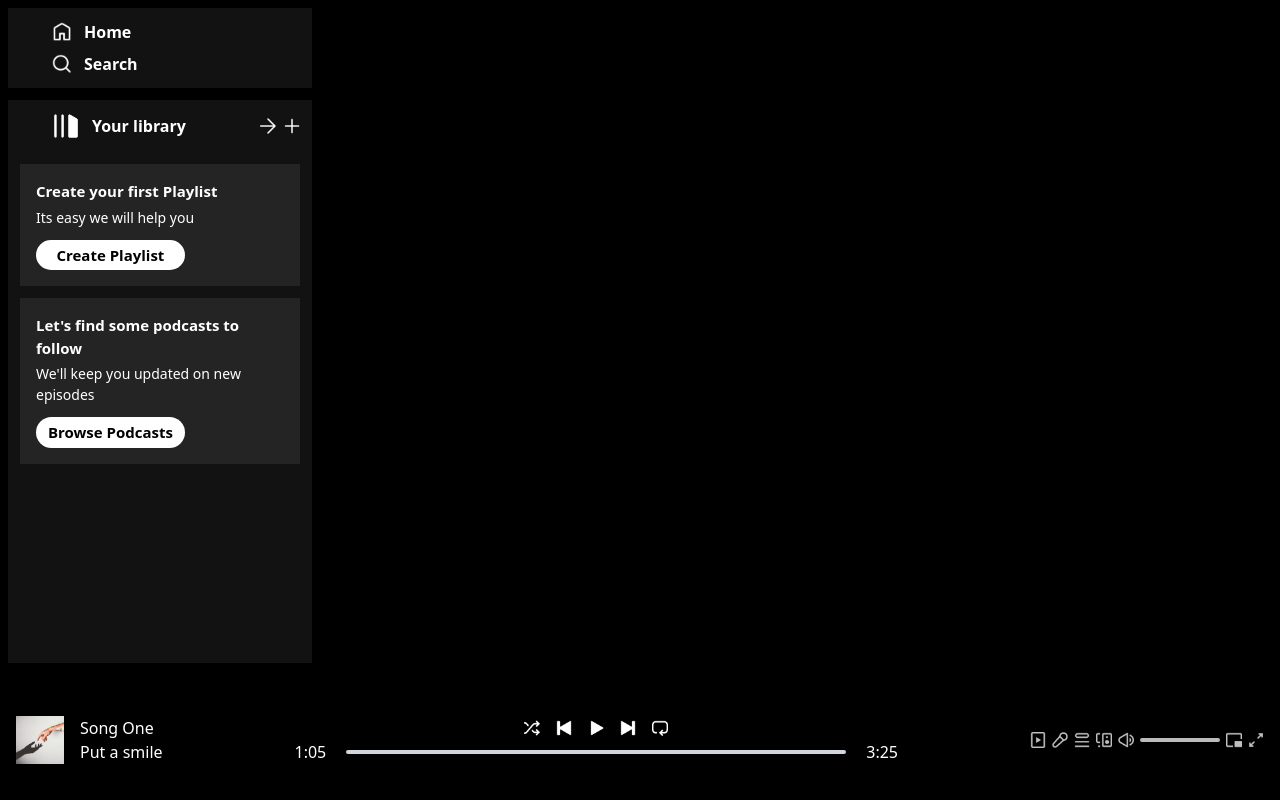
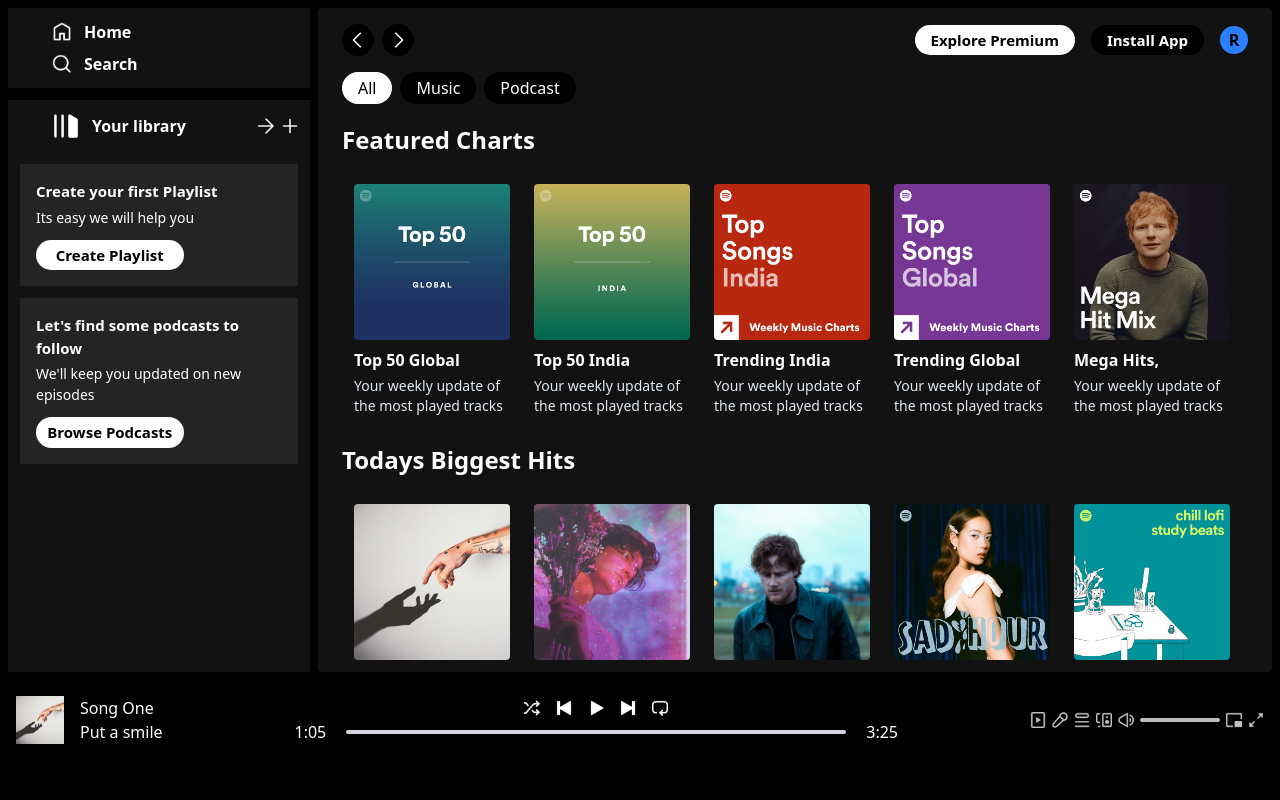
Before and after one commit to rinchukenz/spotify-clone, a React (Vite) app: page / in a window 1280 px wide. Built offline with nearby package versions, Linux system fonts and the light colour scheme.

Commit message:
developed home component

```diff
--- a/src/App.jsx
+++ b/src/App.jsx
@@ -1,12 +1,14 @@
 import React from 'react'
 import Sidebar from './Components/Sidebar'
 import Player from './Components/Player'
+import Display from './Components/Display'
 
 function App() {
   return (
     <div className="h-screen bg-black">
-      <div className="h-[90%] flex">
+      <div className="h-[85%] flex">
         <Sidebar />
+        <Display />
       </div>
       <Player />
     </div>
--- /dev/null
+++ b/src/Components/AlbumItem.jsx
@@ -0,0 +1,13 @@
+import React from 'react'
+
+function AlbumItem( {image, name, desc, id} ) {
+  return (
+    <div className='min-w-[180px] p-2 px-3 rounded cursor-pointer hover:bg-[#ffffff26]'>
+      <img className='rounded' src={image} alt="" />
+      <p className='font-bold mt-2 mb-1'>{name}</p>
+      <p className='text-slate-200 text-sm'>{desc}</p>
+    </div>
+  )
+}
+
+export default AlbumItem
--- a/src/Components/Display.jsx
+++ b/src/Components/Display.jsx
@@ -1,10 +1,13 @@
 import React from 'react'
+import {Routes,Route} from 'react-router-dom'
+import DisplayHome from './DisplayHome'
 
 function Display() {
   return (
     <div className='Display w-[100%] m-2 px-6 pt-4 rounded bg-[#121212] text-white overflow-auto lg:w-[75%] lg:ml-0'>
-
-
+        <Routes>
+          <Route path='/' element={<DisplayHome />} />
+        </Routes>
     </div>
   )
 }
--- /dev/null
+++ b/src/Components/DisplayHome.jsx
@@ -0,0 +1,39 @@
+import React from 'react'
+import Navbar from './Navbar'
+import { albumsData, songsData } from '../assets/assets'
+import AlbumItem from './AlbumItem'
+import SongItem from './SongItem'
+
+function DisplayHome() {
+  return (
+    <>
+      <Navbar />
+      <div className='mb-4'>
+        <h1 className='my-5 font-bold text-2xl'>Featured Charts</h1>
+        <div className="Albums flex overflow-auto">
+        {
+        albumsData.map((item,index) =>{
+            return(
+                <AlbumItem key={index} name={item.name} desc={item.desc} id={item.id} image={item.image} />
+            )
+        })
+        }
+        </div>
+      </div>
+      <div className='mb-4'>
+        <h1 className='my-5 font-bold text-2xl'>Todays Biggest Hits</h1>
+        <div className="Albums flex overflow-auto">
+        {
+        songsData.map((item,index) =>{
+            return(
+                <SongItem key={index} name={item.name} id={item.id} image={item.image} desc={item.desc} />
+            )
+        })
+        }
+        </div>
+      </div>
+    </>
+  )
+}
+
+export default DisplayHome
--- /dev/null
+++ b/src/Components/Navbar.jsx
@@ -0,0 +1,27 @@
+import React from 'react'
+import {assets} from '../assets/assets'
+
+function Navbar() {
+  return (
+    <>
+    <div className="Navbar w-full flex justify-between items-center font-semibold">
+        <div className="Arrows flex gap-2">
+            <img className='w-8 bg-black p-2 rounded-2xl cursor-pointer' src={assets.arrow_left} alt="" />
+            <img className='w-8 bg-black p-2 rounded-2xl cursor-pointer' src={assets.arrow_right} alt="" />
+        </div>
+        <div className="flex items-center gap-4">
+            <p className='bg-white text-black text-[15px] px-4 py-1 rounded-2xl hidden md:block cursor-pointer'>Explore Premium</p>
+            <p className='bg-black py-1 px-4 rounded-2xl text-[15px] cursor-pointer'>Install App</p>
+            <p className='bg-blue-500 text-black w-7 h-7 rounded-full flex items-center justify-center'>R</p>
+        </div>
+    </div>
+    <div className="Navigation flex items-center gap-2 mt-4">
+        <p className='bg-white text-black px-4 py-1 rounded-2xl cursor-pointer'>All</p>
+        <p className='bg-black px-4 py-1 rounded-2xl cursor-pointer'>Music</p>
+        <p className='bg-black px-4 py-1 rounded-2xl cursor-pointer'>Podcast</p>
+    </div>
+    </>
+  )
+}
+
+export default Navbar
--- a/src/Components/Player.jsx
+++ b/src/Components/Player.jsx
@@ -3,7 +3,7 @@
 
 function Player() {
   return (
-    <div className='Player h-[5%] bg-black flex justify-between items-center text-white px-4'>
+    <div className='Player h-[5%] bg-black flex justify-between items-center text-white px-4 mt-5'>
       <div className="Left hidden lg:flex items-center gap-4">
         <img className='w-12' src={songsData[0].image} alt="" />
         <div className="song-name">
--- a/src/Components/Sidebar.jsx
+++ b/src/Components/Sidebar.jsx
@@ -14,7 +14,7 @@
           <p className='font-bold'>Search</p>
         </div>
       </div>
-      <div className="bg-[#121212] h-[80%]">
+      <div className="bg-[#121212] h-[100%]">
         <div className="flex p-3 justify-between items-center">
           <div className="flex gap-3 pl-8 items-center">
             <img className='w-7' src={assets.stack_icon} alt="" />
--- /dev/null
+++ b/src/Components/SongItem.jsx
@@ -0,0 +1,14 @@
+import React from 'react'
+
+function SongItem({name, image, desc, id}) {
+  return (
+    <div className='Songitem min-w-[180px] p-2 px-3 cursor-pointer hover:bg-[#ffffff26]'>
+        <img className='rounded' src={image} alt="" />
+        <p className='font-bold mt-2 mb-1'>{name}</p>
+        <p className='text-slate-200 text-sm'>{desc}</p>
+
+    </div>
+  )
+}
+
+export default SongItem
--- a/src/index.css
+++ b/src/index.css
@@ -3,3 +3,7 @@
 body{
   background-color: #10172a;
 }
+
+::-webkit-scrollbar{
+  display: none;
+}
```
